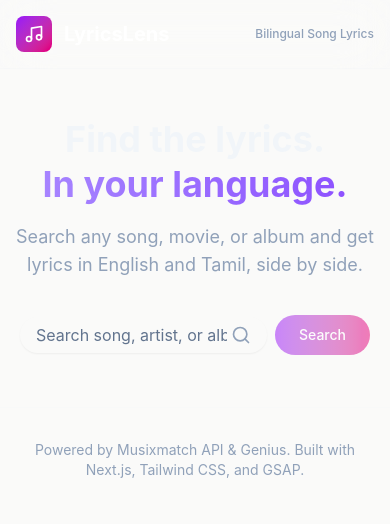
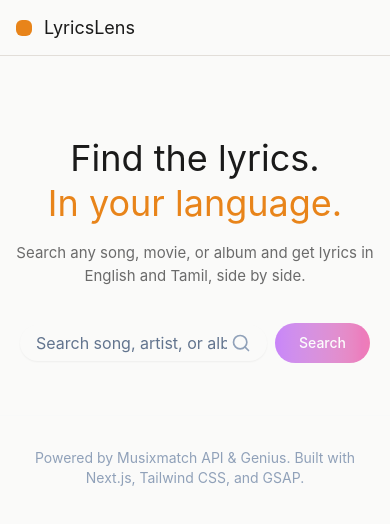
Before and after one commit to chriscs0625/musiclens, a Next.js app: page / in a window 390 px wide. Shown: the top 524 px of the page. Built offline with nearby package versions, Linux system fonts and the light colour scheme.

Commit message:
feat(ui): redesign hero section with editorial typography and clean search bar

```diff
--- a/app/page.tsx
+++ b/app/page.tsx
@@ -1,13 +1,10 @@
 'use client'
 
 import { useRef, useState, useEffect } from 'react'
-import gsap from 'gsap'
 import { SearchBar } from '@/components/SearchBar'
 import { MetadataBar } from '@/components/MetadataBar'
 import { DualPanelLayout } from '@/components/DualPanelLayout'
 import { RecentSearches, useSearchHistory } from '@/components/RecentSearches'
-import { useGSAP } from '@gsap/react'
-import { animatePanelSlideIn } from '@/lib/animations'
 import { Music } from 'lucide-react'
 import type { LyricsResponse } from '@/types/lyrics'
 
@@ -16,42 +13,15 @@ export default function Home() {
   const [result, setResult] = useState<LyricsResponse | null>(null)
   const [error, setError] = useState<string | null>(null)
   const contentRef = useRef<HTMLDivElement>(null)
-  const heroRef = useRef<HTMLDivElement>(null)
   const { addSearch } = useSearchHistory()
 
-  // Initialize hero animation on mount
-  useGSAP(() => {
-    const ctx = gsap.context(() => {
-      const elements = ['.hero-headline', '.hero-description', '.hero-search']
-      gsap.set(elements, { opacity: 1 })
-      gsap.from(elements, {
-        opacity: 0,
-        y: 30,
-        duration: 0.8,
-        stagger: 0.15,
-        ease: 'power2.out',
-        clearProps: 'all',
-      })
-    }, heroRef)
-
-    return () => ctx.revert()
-  }, { scope: heroRef })
-
-  // Animate results when they appear
+  // Animate results
   useEffect(() => {
     if (result && contentRef.current) {
-      // Delay animation to ensure DOM elements are rendered
-      const timer = setTimeout(() => {
-        try {
-          animatePanelSlideIn()
-        } catch (err) {
-          console.log('[v0] Animation error (non-critical):', err)
-        }
-      }, 100)
-
-      return () => clearTimeout(timer)
+      return () => {}
     }
   }, [result])
+
 
   const handleSearch = async (query: string) => {
     setIsLoading(true)
@@ -98,42 +68,32 @@ export default function Home() {
   return (
     <main className="w-full min-h-screen overflow-x-hidden">
       {/* Header */}
-      <header className="sticky top-0 z-40 w-full glass border-b border-slate-200/10 backdrop-blur-xl">
-        <div className="max-w-6xl mx-auto px-4 md:px-8 py-4 flex items-center justify-between">
+      <header className="sticky top-0 z-40 w-full bg-[#FAFAF9] border-b border-[var(--color-border)] h-[56px]">
+        <div className="max-w-6xl mx-auto px-4 md:px-8 h-full flex items-center justify-between">
           <div className="flex items-center gap-3">
-            <div className="p-2 rounded-lg bg-gradient-to-br from-purple-600 to-pink-600">
-              <Music className="w-5 h-5 text-white" />
-            </div>
-            <h1 className="text-xl md:text-2xl font-syne font-bold text-white">
+            <div className="w-4 h-4 rounded-[6px] bg-[var(--color-accent-tamil)]"></div>
+            <h1 className="text-[18px] style={{fontFamily: 'var(--font-display)'}} text-[#1A1A1A]">
               LyricsLens
             </h1>
-          </div>
-          <div className="text-xs text-slate-400 font-medium">
-            Bilingual Song Lyrics
           </div>
         </div>
       </header>
 
       {/* Hero Section */}
-      <section ref={heroRef} className="w-full py-12 md:py-20 px-4 md:px-8">
+      <section className="w-full pt-[80px] pb-12 md:pb-20 px-4 md:px-8 animate-in fade-in duration-700">
         <div className="max-w-4xl mx-auto space-y-8">
-          {/* Headline */}
           <div className="text-center space-y-4">
-            <h2 data-gsap className="hero-headline text-4xl md:text-5xl lg:text-6xl font-syne font-bold text-slate-100 text-balance leading-tight">
-              Find the lyrics.
-              <br />
-              <span className="text-transparent bg-clip-text bg-gradient-to-r from-violet-400 to-violet-500">
+            <h2 className="text-[36px] md:text-[52px] style={{fontFamily: 'var(--font-display)'}} font-normal text-[#1A1A1A] leading-tight">
+              Find the lyrics.<br />
+              <span className="text-[var(--color-accent-tamil)]">
                 In your language.
               </span>
             </h2>
-            <p data-gsap className="hero-description text-lg text-slate-400 text-balance max-w-2xl mx-auto">
-              Search any song, movie, or album and get lyrics in English and Tamil,
-              side by side.
+            <p className="text-[15px] text-[#6B6B6B] style={{fontFamily: 'var(--font-ui)'}} max-w-2xl mx-auto">
+              Search any song, movie, or album and get lyrics in English and Tamil, side by side.
             </p>
           </div>
-
-          {/* Search Bar */}
-          <div data-gsap className="flex justify-center hero-search">
+          <div className="flex justify-center">
             <SearchBar onSearch={handleSearch} isLoading={isLoading} />
           </div>
         </div>
```
